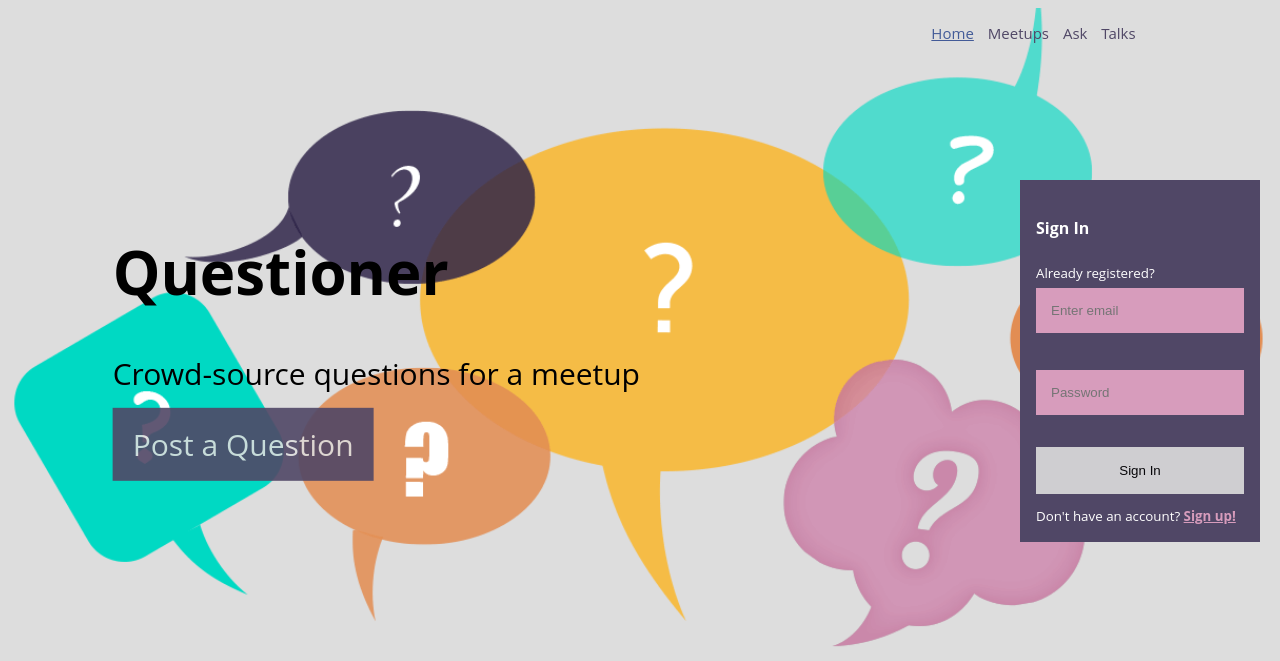
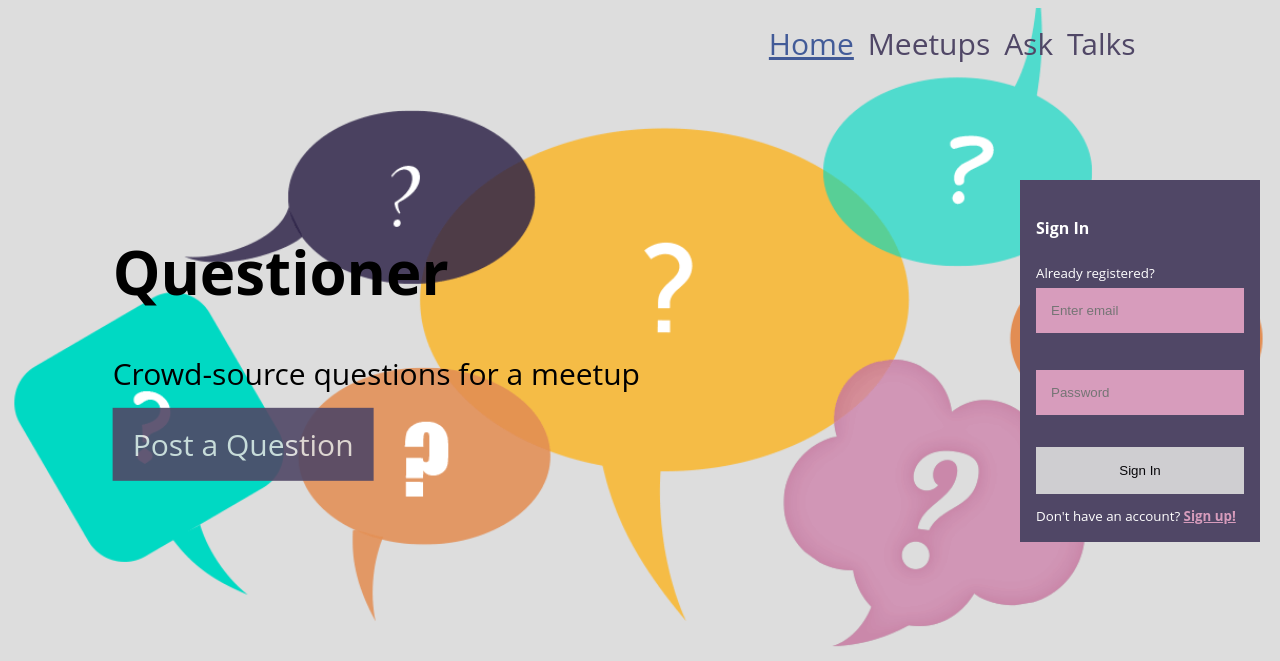
Before and after one commit to Oladims/demoQuestioner, a plain HTML site: page UI/index.html in a window 1280 px wide. Shown: the top 661 px of the page. Drawn offline with Linux system fonts and the light colour scheme.

Commit message:
Increase nav font size on desktop view

```diff
--- a/UI/css/style.css
+++ b/UI/css/style.css
@@ -135,6 +135,9 @@ footer {
   nav ul li {
     margin-right: 10px;
   }
+  nav ul li a{
+    font-size: 25px;
+  }
   /* End Nav */
 
   /* Begin Hero */
@@ -231,6 +234,9 @@ footer {
 }
 
 @media only screen and (min-width: 768px) {
+  nav ul li a{
+    font-size: 30px;
+  }
   /* Begin Hero */
   .hero-image {
     height: 80%;
@@ -263,7 +269,6 @@ footer {
   /* Begin featured-contents */
   .featured {
     height: 150px;
-    /* background-color: #504766;
   color: #F5BC46; */
   }
   .featured-contents {
```
